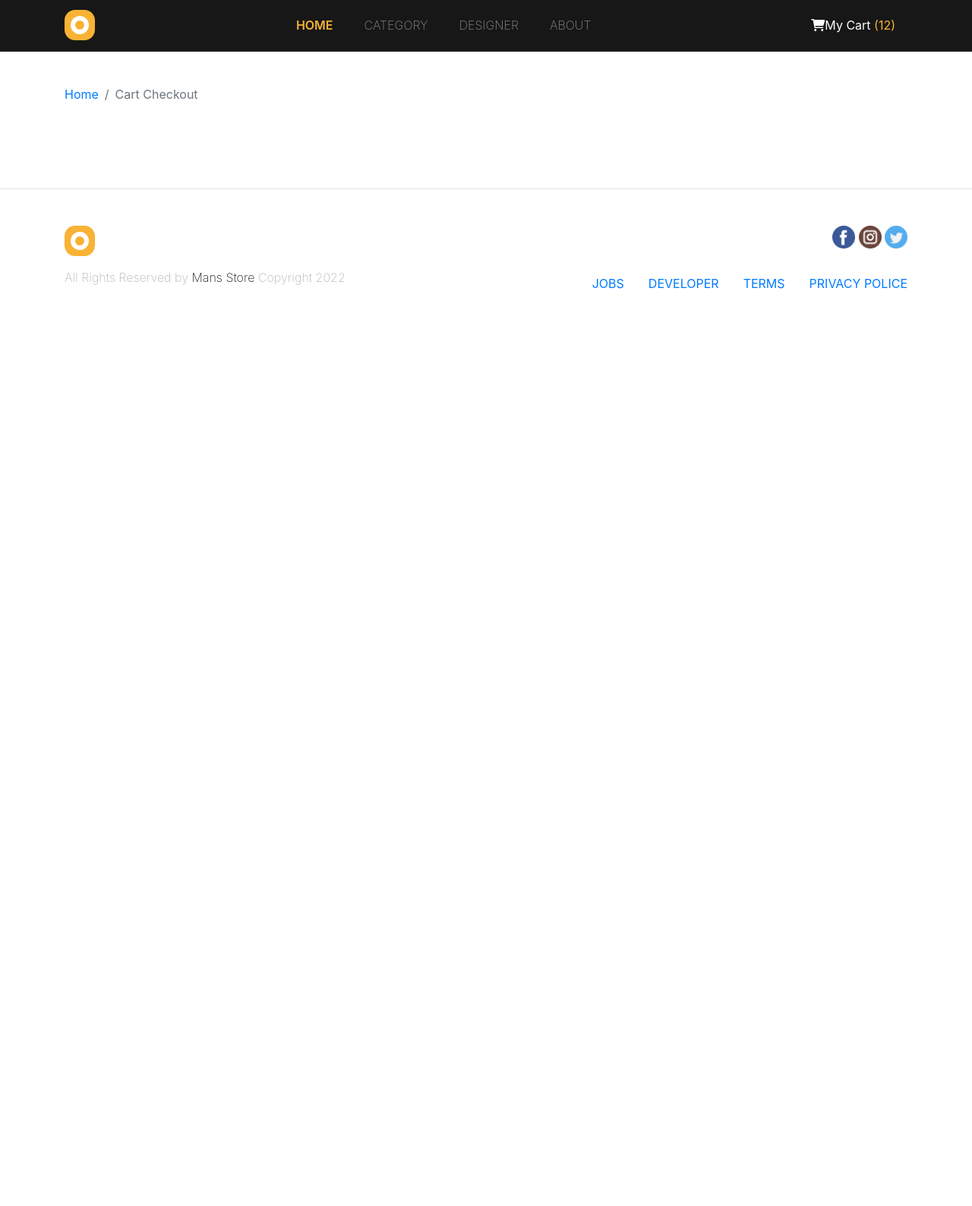
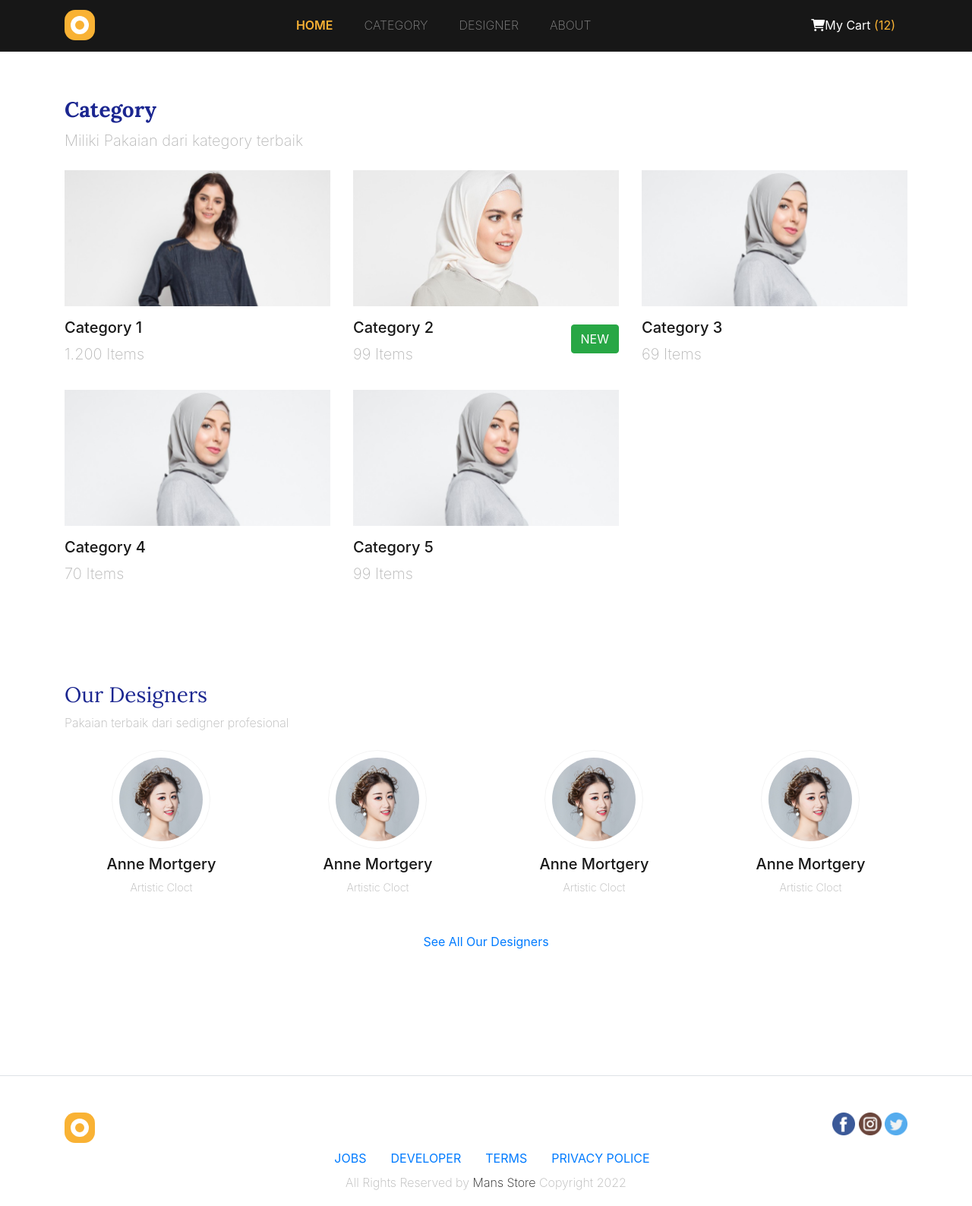
Before and after one commit to mohans1022/Web-Mans_store, a plain HTML site: page Category-page.html in a window 1280 px wide. Shown: the whole page at 76% size. Before the commit the page ends 800 px from the top, so only its background shows below. Drawn offline with Linux system fonts and the light colour scheme.

Commit message:
menambahkan fitur kategory

```diff
--- a/Category-page.html
+++ b/Category-page.html
@@ -38,7 +38,7 @@
             <a class="nav-link" href="#">Home</a>
           </li>
           <li class="nav-item">
-            <a class="nav-link" href="Category-page.html">Category</a>
+            <a class="nav-link" href="#">Category</a>
           </li>
           <li class="nav-item">
             <a class="nav-link" href="#">Designer</a>
@@ -53,25 +53,173 @@
     </nav>
     <!-- end Nav-bar-->
 
-    <!-- Breadcramps -->
-   <div class="container mt-5">
-        <nav>
-            <ol class="breadcrumb bg-transparent pl-0">
-                <li class="breadcrumb-item"><a href="#">Home</a></li>
-                <li class="breadcrumb-item active" aria-current="page">Cart Checkout</li>
-            </ol>
-        </nav>
+    <!-- Category-->
+    <section class="similiar-product p-5">
+      <div class="container">
+        <div class="row">
+          <div class="col">
+            <h3>Category</h3>
+            <p class="mb-4">Miliki Pakaian dari kategory terbaik</p>
+          </div>
+        </div>
+        <div class="row">
+          <div class="col-md-4 col-sm-6">
+            <figure class="figure">
+              <div class="figure-img">
+                <img src="images/single/similar/1.png" class="figure-img img-fluid">
+                <a href="" class="d-flex justify-content-center">
+                </a>
+              </div>
+              <figcaption class="figure-caption">
+                <div class="row">
+                  <div class="col">
+                    <h5>Category 1</h5>
+                    <p>1.200 Items</p>
+                  </div>
+                </div>
+              </figcaption>
+            </figure>
+          </div>
+          <div class="col-md-4 col-sm-6">
+            <figure class="figure">
+              <div class="figure-img">
+                <img src="images/single/similar/2.png" class="figure-img img-fluid">
+                <a href="" class="d-flex justify-content-center">
+                </a>
+              </div>
+              <figcaption class="figure-caption">
+                <div class="row">
+                  <div class="col">
+                    <a href="" class="btn -btn-sm btn-success float-right mt-2">NEW</a>
+                    <h5>Category 2</h5>
+                    <p>99 Items</p>
+                  </div>
+                </div>
+              </figcaption>
+            </figure>
+          </div>
+          <div class="col-md-4 col-sm-6">
+            <figure class="figure">
+              <div class="figure-img">
+                <img src="images/single/similar/3.png" class="figure-img img-fluid">
+                <a href="" class="d-flex justify-content-center">
+                </a>
+              </div>
+              <figcaption class="figure-caption">
+                <div class="row">
+                  <div class="col">
+                    <h5>Category 3</h5>
+                    <p>69 Items</p>
+                  </div>
+                </div>
+              </figcaption>
+            </figure>
           </div>
 
-    <!-- Checkout-->
+          <div class="col-md-4 col-sm-6">
+            <figure class="figure">
+              <div class="figure-img">
+                <img src="images/single/similar/3.png" class="figure-img img-fluid">
+                <a href="" class="d-flex justify-content-center">
+                </a>
+              </div>
+              <figcaption class="figure-caption">
+                <div class="row">
+                  <div class="col">
+                    <h5>Category 4</h5>
+                    <p>70 Items</p>
+                  </div>
+                </div>
+              </figcaption>
+            </figure>
+          </div>
+
+          <div class="col-md-4 col-sm-6">
+            <figure class="figure">
+              <div class="figure-img">
+                <img src="images/single/similar/3.png" class="figure-img img-fluid">
+                <a href="" class="d-flex justify-content-center">
+                </a>
+              </div>
+              <figcaption class="figure-caption">
+                <div class="row">
+                  <div class="col">
+                    <h5>Category 5</h5>
+                    <p>99 Items</p>
+                  </div>
+                </div>
+              </figcaption>
+            </figure>
+          </div>
+        </div>
+    </div>
+    </section>
+    <!-- End Category -->
+
+    <!-- Our Designer -->
+
+    <section class="designer p-5">
+      <div class="container">
+        <div class="row">
+          <div class="col">
+            <h3>Our Designers</h3>
+            <p class="mb-4">Pakaian terbaik dari sedigner profesional</p>
+          </div>
+        </div>
+
+        <div class="row">
+          <div class="col-6 col-sm-3 text-center">
+            <figure class="figure">
+                <img src="images/designer/1.png" class="figure-img img-fluid">
+                </a>
+                <figcaption class="figure-caption text-center">
+                <h5>Anne Mortgery</h5>
+                <p>Artistic Cloct</p>
+              </figcaption>
+            </figure>
+          </div>
+          <div class="col-6 col-sm-3 text-center">
+            <figure class="figure">
+                <img src="images/designer/1.png" class="figure-img img-fluid">
+                </a>
+                <figcaption class="figure-caption text-center">
+                <h5>Anne Mortgery</h5>
+                <p>Artistic Cloct</p>
+              </figcaption>
+            </figure>
+          </div>
+          <div class="col-6 col-sm-3 text-center">
+            <figure class="figure">
+                <img src="images/designer/1.png" class="figure-img img-fluid">
+                </a>
+                <figcaption class="figure-caption text-center">
+                <h5>Anne Mortgery</h5>
+                <p>Artistic Cloct</p>
+              </figcaption>
+            </figure>
+          </div>
+          <div class="col-6 col-sm-3 text-center">
+            <figure class="figure">
+                <img src="images/designer/1.png" class="figure-img img-fluid">
+                </a>
+                <figcaption class="figure-caption text-center">
+                <h5>Anne Mortgery</h5>
+                <p>Artistic Cloct</p>
+              </figcaption>
+            </figure>
+          </div>
+        </div>
+
+        <div class="row m-3">
+          <div class="col text-center">
+            <a href="">See All Our Designers</a>
+          </div>
+        </div>
+      </div>
+    </section>
 
 
-    <!-- End Checkout -->
-
-    <!-- Modal -->
-
-
-    <!-- End Modal-->
+    <!-- End Our Designer-->
 
     <!-- Footer-->
     <footer class="border-top p-5">
@@ -94,17 +242,17 @@
             </a>
           </div>
         </div>
-        <div class="row mt-3 justify-content-between">
-          <div class="col-5">
-            <p>All Rights Reserved by <span>Mans Store</span> Copyright 2022</p>
-          </div>
-          <div class="col-5">
-            <nav class="nav justify-content-end text-uppercase">
+        <div class="col-12">
+          <nav class="nav justify-content-center text-uppercase">
             <a class="nav-link active" href="#">Jobs</a>
             <a class="nav-link" href="#">Developer</a>
             <a class="nav-link" href="#">Terms</a>
             <a class="nav-link pr-0" href="#">Privacy Police</a>
           </nav>
+        </div>
+        <div class="row">
+          <div class="col text-center">
+          <p>All Rights Reserved by <span>Mans Store</span> Copyright 2022</p>
         </div>
       </div>
     </div>
```
Lines whose indentation alone changed are shown as unchanged.
